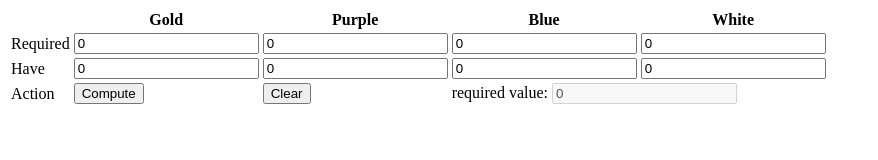
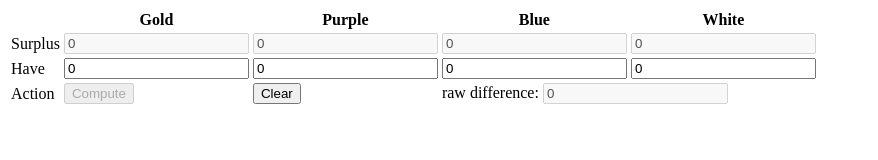
Before and after one commit to PaprikaX33/genshin-resource-tracker, a plain HTML site: page index.html in a window 1280 px wide. Both pictures are taken after a click on the button "Compute". Shown: the whole page, without its empty margins (0-878 px from the left). Drawn offline with Linux system fonts and the light colour scheme.

Commit message:
Implemented check for completed and surplur
it's iterating and can check for surplus

```diff
--- a/index.html
+++ b/index.html
@@ -18,14 +18,14 @@
             </thead>
             <tbody>
                 <tr>
-                    <td>Required</td>
+                    <td id="required-tag">Required</td>
                     <td><input type="number" id="required-gold"   min="0" value="0" /></td>
                     <td><input type="number" id="required-purple" min="0" value="0" /></td>
                     <td><input type="number" id="required-blue"   min="0" value="0" /></td>
                     <td><input type="number" id="required-white"  min="0" value="0" /></td>
                 </tr>
                 <tr>
-                    <td id="have-tag">Have</td>
+                    <td>Have</td>
                     <td><input type="number" id="have-gold"   min="0" value="0" /></td>
                     <td><input type="number" id="have-purple" min="0" value="0" /></td>
                     <td><input type="number" id="have-blue"   min="0" value="0" /></td>
@@ -35,8 +35,8 @@
                     <td>Action</td>
                     <td><input type="button" id="act-compute" value="Compute" /></td>
                     <td><input type="button" id="act-clear" value="Clear" /></td>
-                    <td colspan="2"> <label for="result-val">required value:</label>
-                        <input type="number" id="result-val" min="0" value="0" disabled="true" /></td>
+                    <td colspan="2"> <label for="difference">raw difference:</label>
+                        <input type="number" id="difference" min="0" value="0" disabled="true" /></td>
                 </tr>
             </tbody>
         </table>
@@ -55,23 +55,23 @@
                  blue   : document.getElementById("have-blue"),
                  white  : document.getElementById("have-white"),
              },
-
-
-             result  : document.getElementById("result-val"),
-
+             diff : document.getElementById("difference"),
              button : {
-                 compute : document.getElementById("result-compute"),
-                 clear   : document.getElementById("result-clear"),
+                 compute : document.getElementById("act-compute"),
+                 clear   : document.getElementById("act-clear"),
              },
              tag : {
-                 have   : document.getElementById("have-tag"),
-                 result : document.getElementById("result-tag"),
+                 required : document.getElementById("required-tag"),
              },
              precomp : {
                  gold   : Math.pow(3, 3),
                  purple : Math.pow(3, 2),
                  blue   : Math.pow(3, 1),
                  white  : Math.pow(3, 0),
+             },
+             string : {
+                 required : "Required",
+                 surplus  : "Surplus",
              },
          };
          function clearHave(){
@@ -85,7 +85,9 @@
                  objReff.required[required].disabled = false;
              }
              clearHave();
-             objReff.result.value = 0;
+             objReff.tag.required.innerText = objReff.string.required;
+             objReff.diff.value = 0;
+             objReff.button.compute.disabled = false;
              resultManip = disableRequire;
          }
          let resultManip = null;
@@ -107,11 +109,8 @@
              return white + blue + purple + gold;
          }
          function compute(){
-             let reqVal = calculateVal(objReff.required);
-             let havVal = calculateVal(objReff.have);
-             let diff = reqVal - havVal;
-             let normDiff = Math.abs(diff);
-
+             function fillResult(val){
+                 let normDiff = val;
                  objReff.required.gold.value = Math.floor(normDiff / objReff.precomp.gold);
                  normDiff %= objReff.precomp.gold;
                  objReff.required.purple.value = Math.floor(normDiff / objReff.precomp.purple);
@@ -119,14 +118,24 @@
                  objReff.required.blue.value = Math.floor(normDiff / objReff.precomp.blue);
                  normDiff %= objReff.precomp.blue;
                  objReff.required.white.value = Math.floor(normDiff / objReff.precomp.white);
-
-             objReff.result.value.value = diff;
+                 objReff.diff.value = val;
                  clearHave();
                  resultManip();
              }
-
-         document.getElementById("act-clear").addEventListener('click', clear);
-         document.getElementById("act-compute").addEventListener('click', compute);
+             let reqVal = calculateVal(objReff.required);
+             let havVal = calculateVal(objReff.have);
+             let diff = reqVal - havVal;
+             if(diff > 0){
+                 fillResult(diff);
+             }
+             else {
+                 fillResult(diff * (-1));
+                 objReff.button.compute.disabled = true;
+                 objReff.tag.required.innerText = objReff.string.surplus;
+             }
+         }
+         objReff.button.clear.addEventListener('click', clear);
+         objReff.button.compute.addEventListener('click', compute);
         </script>
     </body>
     <!--
```
Lines whose indentation alone changed are shown as unchanged.
